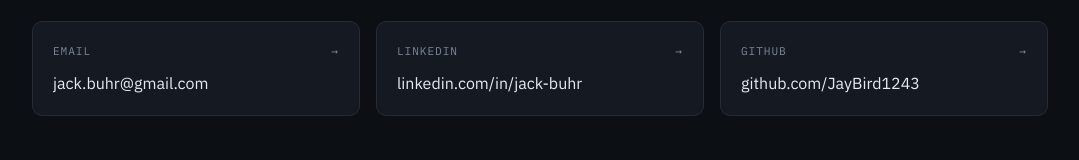
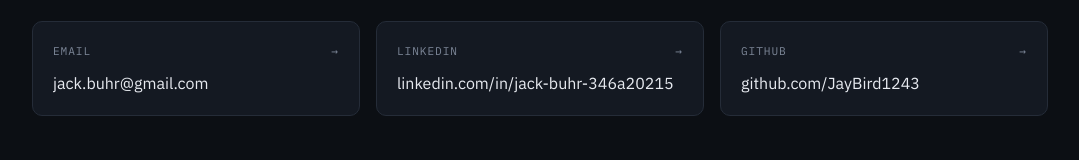
Before and after one commit to JayBird1243/JayBird1243.github.io, a plain HTML site: page v2/index.html in a window 1280 px wide. Shown: the part 2325-2485 px from the top of the page, without its empty margins (100-1179 px from the left). Drawn offline with Linux system fonts and the light colour scheme.

Commit message:
v2: use the correct LinkedIn profile URL
Co-Authored-By: Claude Fable 5.2 <noreply@anthropic.com>
Claude-Session: https://claude.ai/code/session_017hzucYkQHmvqSaBJtGyCun

```diff
--- a/v2/assets/site.js
+++ b/v2/assets/site.js
@@ -16,7 +16,7 @@
 
     var CONTACT = {
         email: 'jack.buhr@gmail.com',
-        linkedin: 'https://linkedin.com/in/jack-buhr',
+        linkedin: 'https://www.linkedin.com/in/jack-buhr-346a20215/',
         github: 'https://github.com/JayBird1243'
     };
 
--- a/v2/index.html
+++ b/v2/index.html
@@ -242,9 +242,9 @@
                 <div class="card-kicker"><span>Email</span><span class="arrow" aria-hidden="true">→</span></div>
                 <span class="where">jack.buhr@gmail.com</span>
             </a>
-            <a class="card" href="https://linkedin.com/in/jack-buhr" target="_blank" rel="noopener">
+            <a class="card" href="https://www.linkedin.com/in/jack-buhr-346a20215/" target="_blank" rel="noopener">
                 <div class="card-kicker"><span>LinkedIn</span><span class="arrow" aria-hidden="true">→</span></div>
-                <span class="where">linkedin.com/in/jack-buhr</span>
+                <span class="where">linkedin.com/in/jack-buhr-346a20215</span>
             </a>
             <a class="card" href="https://github.com/JayBird1243" target="_blank" rel="noopener">
                 <div class="card-kicker"><span>GitHub</span><span class="arrow" aria-hidden="true">→</span></div>
```
